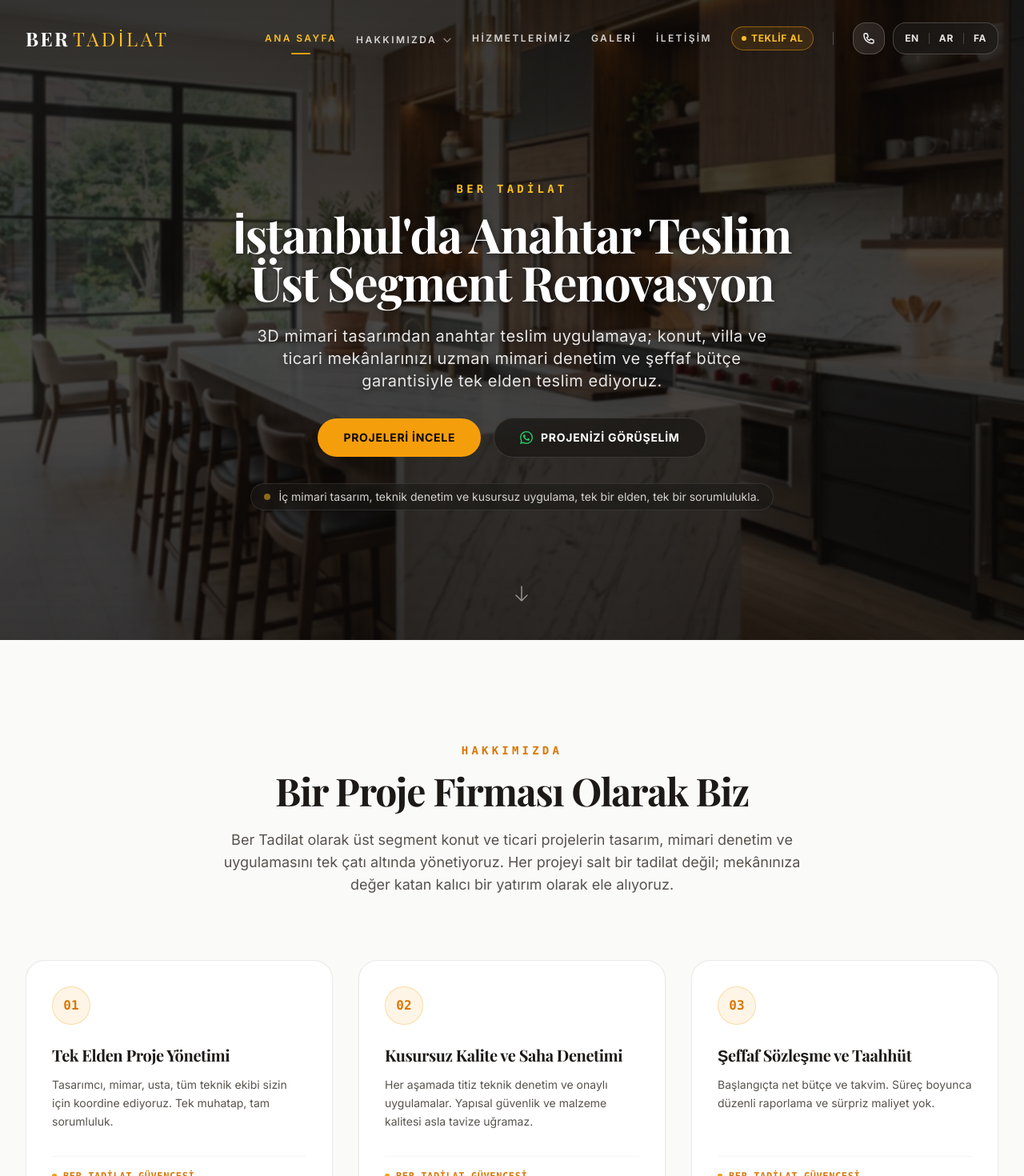
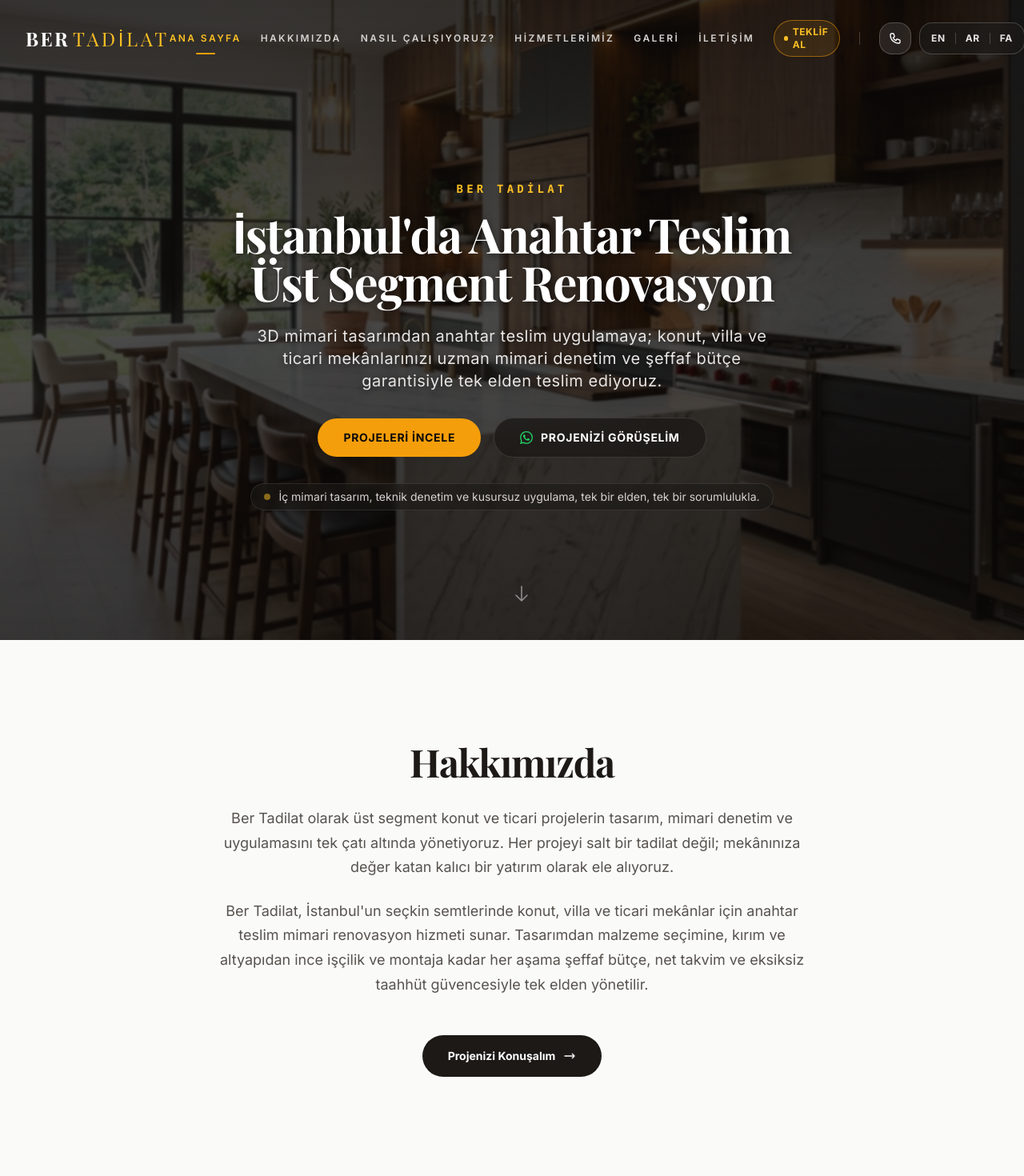
Before and after one commit to yusufcalisir/construction-web, a Next.js app: page / in a window 1280 px wide. Shown: the top 1470 px of the page at 80% size. Built offline with nearby package versions, Linux system fonts and the light colour scheme.

Commit message:
refactor(about,navbar): remove dropdown subheadings from navbar and eliminate pillar boxes from about section

```diff
--- a/components/About.tsx
+++ b/components/About.tsx
@@ -11,50 +11,24 @@ export default function About() {
       id="about"
       className="py-24 sm:py-32 px-4 sm:px-6 lg:px-8 bg-stone-50 transition-colors duration-300"
     >
-      <div className="max-w-7xl mx-auto">
-        {/* Header */}
-        <div className="text-center max-w-3xl mx-auto mb-16 sm:mb-20">
-          <span className="font-mono text-xs sm:text-sm tracking-[0.3em] text-amber-600 font-bold uppercase block mb-4">
-            {t('about.badge')}
-          </span>
-          <h2 className="text-3xl sm:text-4xl lg:text-5xl font-bold text-stone-900 tracking-tight leading-tight font-serif mb-6">
-            {t('about.title')}
-          </h2>
-          <p className="text-stone-600 leading-relaxed text-base sm:text-lg">
+      <div className="max-w-4xl mx-auto text-center">
+        {/* Main Title: Hakkımızda */}
+        <h2 className="text-3xl sm:text-4xl lg:text-5xl font-bold text-stone-900 tracking-tight leading-tight font-serif mb-8">
+          {t('nav.about')}
+        </h2>
+
+        {/* Narrative text without arbitrary sub-boxes or secondary headers */}
+        <div className="space-y-6 text-stone-600 leading-relaxed text-base sm:text-lg max-w-3xl mx-auto mb-12">
+          <p>
             {t('about.description')}
+          </p>
+          <p>
+            Ber Tadilat, İstanbul&apos;un seçkin semtlerinde konut, villa ve ticari mekânlar için anahtar teslim mimari renovasyon hizmeti sunar. Tasarımdan malzeme seçimine, kırım ve altyapıdan ince işçilik ve montaja kadar her aşama şeffaf bütçe, net takvim ve eksiksiz taahhüt güvencesiyle tek elden yönetilir.
           </p>
         </div>
 
-        {/* 3 Core Pillars in 3 Columns */}
-        <div className="grid grid-cols-1 md:grid-cols-3 gap-6 lg:gap-8 mb-16">
-          {['pillar1', 'pillar2', 'pillar3'].map((pillar, idx) => (
-            <div
-              key={pillar}
-              className="relative p-8 rounded-3xl bg-white border border-stone-200/80 shadow-sm hover:border-amber-400 hover:shadow-xl transition-all duration-300 flex flex-col justify-between group hover:-translate-y-1"
-            >
-              <div>
-                <div className="w-12 h-12 rounded-2xl bg-amber-500/10 border border-amber-500/30 flex items-center justify-center text-amber-600 mb-6 group-hover:bg-amber-500 group-hover:text-stone-950 transition-colors duration-300">
-                  <span className="font-mono font-bold text-base">0{idx + 1}</span>
-                </div>
-                <h3 className="font-bold text-stone-900 text-lg sm:text-xl font-serif mb-3 group-hover:text-amber-700 transition-colors">
-                  {t(`about.${pillar}.title`)}
-                </h3>
-                <p className="text-stone-600 text-sm leading-relaxed">
-                  {t(`about.${pillar}.desc`)}
-                </p>
-              </div>
-
-              {/* Bottom accent indicator */}
-              <div className="mt-8 pt-4 border-t border-stone-100 flex items-center gap-2 text-xs font-mono text-amber-600 font-semibold uppercase tracking-wider">
-                <span className="w-1.5 h-1.5 rounded-full bg-amber-500" />
-                <span>Ber Tadilat Güvencesi</span>
-              </div>
-            </div>
-          ))}
-        </div>
-
         {/* CTA */}
-        <div className="text-center">
+        <div>
           <SafeWhatsAppButton
             className="group inline-flex items-center gap-2.5 px-8 py-4 rounded-full font-bold text-sm bg-stone-900 text-white hover:bg-amber-500 hover:text-stone-950 transition-all duration-300 hover:shadow-xl hover:shadow-amber-500/25 hover:-translate-y-0.5"
             ariaLabel={t('about.cta')}
--- a/components/Navbar.tsx
+++ b/components/Navbar.tsx
@@ -9,7 +9,6 @@ export default function Navbar() {
   const { t, language, setLanguage } = useLanguage()
   const [isScrolled, setIsScrolled] = useState(false)
   const [isMobileMenuOpen, setIsMobileMenuOpen] = useState(false)
-  const [isAboutDropdownOpen, setIsAboutDropdownOpen] = useState(false)
 
   const [activeSection, setActiveSection] = useState('home')
 
@@ -91,7 +90,7 @@ export default function Navbar() {
   }
 
   const isDark = !isScrolled || isMobileMenuOpen || isDarkSection(activeSection)
-  const isAboutActive = activeSection === 'about' || activeSection === 'how-we-work'
+  const isAboutActive = activeSection === 'about'
 
   // Get background color based on active section
   const getNavbarBg = () => {
@@ -146,103 +145,37 @@ export default function Navbar() {
                 }`} />
               </a>
 
-              {/* Hakkımızda with Section Dropdown */}
-              <div
-                className="relative group py-2"
-                onMouseEnter={() => setIsAboutDropdownOpen(true)}
-                onMouseLeave={() => setIsAboutDropdownOpen(false)}
-              >
+              {/* About */}
               <a
                 href="#about"
-                  onClick={(e) => {
-                    handleNavClick(e, 'about')
-                    setIsAboutDropdownOpen(false)
-                  }}
-                  className={`inline-flex items-center gap-1.5 text-xs uppercase font-semibold tracking-[0.2em] whitespace-nowrap transition-all duration-300 focus:outline-none cursor-pointer ${
-                    isAboutActive
+                onClick={(e) => handleNavClick(e, 'about')}
+                className={`relative py-2 text-xs uppercase font-semibold tracking-[0.2em] whitespace-nowrap transition-all duration-300 group focus:outline-none ${
+                  activeSection === 'about'
                     ? isDark ? 'text-amber-400 font-bold' : 'text-amber-600 font-bold'
                     : isDark ? 'text-stone-300 hover:text-white' : 'text-stone-600 hover:text-stone-900'
                 }`}
               >
-                  <span>{t('nav.about')}</span>
-                  <svg
-                    className={`w-3.5 h-3.5 transition-transform duration-300 opacity-70 ${isAboutDropdownOpen ? 'rotate-180' : 'group-hover:rotate-180'}`}
-                    fill="none"
-                    viewBox="0 0 24 24"
-                    stroke="currentColor"
-                  >
-                    <path strokeLinecap="round" strokeLinejoin="round" strokeWidth={2} d="M19 9l-7 7-7-7" />
-                  </svg>
+                {t('nav.about')}
                 <span className={`absolute left-1/2 -translate-x-1/2 -bottom-1 h-[2px] transition-all duration-300 rounded-full ${
-                    isAboutActive ? 'w-6 bg-amber-500' : 'w-0 group-hover:w-4 bg-amber-500/60'
+                  activeSection === 'about' ? 'w-6 bg-amber-500' : 'w-0 group-hover:w-4 bg-amber-500/60'
                 }`} />
               </a>
 
-                {/* Dropdown Menu */}
-                <div className={`absolute top-full left-1/2 -translate-x-1/2 pt-2 transition-all duration-300 z-50 ${
-                  isAboutDropdownOpen
-                    ? 'opacity-100 translate-y-0 pointer-events-auto'
-                    : 'opacity-0 translate-y-2 pointer-events-none group-hover:opacity-100 group-hover:translate-y-0 group-hover:pointer-events-auto'
-                }`}>
-                  <div className={`w-80 p-2.5 rounded-2xl shadow-2xl border backdrop-blur-xl ${
-                    isDark
-                      ? 'bg-stone-900/95 border-stone-800 shadow-black/60'
-                      : 'bg-white/95 border-stone-200/90 shadow-stone-900/10'
-                  }`}>
-                    {/* Item 1: Kurumsal & Vizyonumuz */}
+              {/* How We Work */}
               <a
-                      href="#about"
-                      onClick={(e) => {
-                        handleNavClick(e, 'about')
-                        setIsAboutDropdownOpen(false)
-                      }}
-                      className={`flex items-start gap-3 p-3 rounded-xl transition-all duration-200 group/item ${
-                        activeSection === 'about'
-                          ? isDark ? 'bg-white/10 text-amber-400' : 'bg-stone-100 text-amber-600'
-                          : isDark ? 'hover:bg-white/5 text-stone-200' : 'hover:bg-stone-50 text-stone-700'
+                href="#how-we-work"
+                onClick={(e) => handleNavClick(e, 'how-we-work')}
+                className={`relative py-2 text-xs uppercase font-semibold tracking-[0.2em] whitespace-nowrap transition-all duration-300 group focus:outline-none ${
+                  activeSection === 'how-we-work'
+                    ? isDark ? 'text-amber-400 font-bold' : 'text-amber-600 font-bold'
+                    : isDark ? 'text-stone-300 hover:text-white' : 'text-stone-600 hover:text-stone-900'
                 }`}
               >
-                      <div className={`w-8 h-8 rounded-lg flex items-center justify-center shrink-0 mt-0.5 transition-colors ${
-                        isDark ? 'bg-amber-500/15 text-amber-400 border border-amber-500/30' : 'bg-amber-50 text-amber-600 border border-amber-200'
-                      }`}>
-                        <svg className="w-4 h-4" fill="none" viewBox="0 0 24 24" stroke="currentColor">
-                          <path strokeLinecap="round" strokeLinejoin="round" strokeWidth={1.75} d="M19 21V5a2 2 0 00-2-2H7a2 2 0 00-2 2v16m14 0h2m-2 0h-5m-9 0H3m2 0h5M9 7h1m-1 4h1m4-4h1m-1 4h1m-5 10v-5a1 1 0 011-1h2a1 1 0 011 1v5m-4 0h4" />
-                        </svg>
-                      </div>
-                      <div className="flex-1 min-w-0">
-                        <div className="text-xs font-bold font-serif tracking-normal group-hover/item:text-amber-400 transition-colors">{t('nav.about.corporate')}</div>
-                        <div className="text-[11px] text-stone-400 leading-snug mt-0.5 line-clamp-1">{t('nav.about.corporate.desc')}</div>
-                      </div>
+                {t('nav.howwework')}
+                <span className={`absolute left-1/2 -translate-x-1/2 -bottom-1 h-[2px] transition-all duration-300 rounded-full ${
+                  activeSection === 'how-we-work' ? 'w-6 bg-amber-500' : 'w-0 group-hover:w-4 bg-amber-500/60'
+                }`} />
               </a>
-
-                    {/* Item 3: Çalışma Sürecimiz */}
-                    <a
-                      href="#how-we-work"
-                      onClick={(e) => {
-                        handleNavClick(e, 'how-we-work')
-                        setIsAboutDropdownOpen(false)
-                      }}
-                      className={`flex items-start gap-3 p-3 rounded-xl transition-all duration-200 group/item ${
-                        activeSection === 'how-we-work'
-                          ? isDark ? 'bg-white/10 text-amber-400' : 'bg-stone-100 text-amber-600'
-                          : isDark ? 'hover:bg-white/5 text-stone-200' : 'hover:bg-stone-50 text-stone-700'
-                      }`}
-                    >
-                      <div className={`w-8 h-8 rounded-lg flex items-center justify-center shrink-0 mt-0.5 transition-colors ${
-                        isDark ? 'bg-amber-500/15 text-amber-400 border border-amber-500/30' : 'bg-amber-50 text-amber-600 border border-amber-200'
-                      }`}>
-                        <svg className="w-4 h-4" fill="none" viewBox="0 0 24 24" stroke="currentColor">
-                          <path strokeLinecap="round" strokeLinejoin="round" strokeWidth={1.75} d="M19 11H5m14 0a2 2 0 012 2v6a2 2 0 01-2 2H5a2 2 0 01-2-2v-6a2 2 0 012-2m14 0V9a2 2 0 00-2-2M5 11V9a2 2 0 012-2m0 0V5a2 2 0 012-2h6a2 2 0 012 2v2M7 7h10" />
-                        </svg>
-                      </div>
-                      <div className="flex-1 min-w-0">
-                        <div className="text-xs font-bold font-serif tracking-normal group-hover/item:text-amber-400 transition-colors">{t('nav.about.process')}</div>
-                        <div className="text-[11px] text-stone-400 leading-snug mt-0.5 line-clamp-1">{t('nav.about.process.desc')}</div>
-                      </div>
-                    </a>
-                  </div>
-                </div>
-              </div>
 
               {/* Services */}
               <a
@@ -463,33 +396,31 @@ export default function Navbar() {
               {t('nav.home')}
             </a>
 
-            {/* Hakkımızda Section with sub-items */}
-            <div className="rounded-2xl border border-white/10 bg-white/[0.03] p-2 space-y-1.5 text-center">
+            {/* About */}
             <a
               href="#about"
               onClick={(e) => handleNavClick(e, 'about')}
-                className={`block py-2.5 px-4 rounded-xl text-xs sm:text-sm font-bold tracking-[0.15em] uppercase transition-all duration-300 ${
+              className={`block py-3 px-5 rounded-2xl text-xs sm:text-sm font-bold tracking-[0.2em] uppercase transition-all duration-300 border ${
                 activeSection === 'about'
-                    ? 'bg-amber-500 text-stone-950 shadow-md shadow-amber-500/20'
-                    : 'text-white hover:text-amber-400'
+                  ? 'bg-amber-500 text-stone-950 border-amber-500 shadow-lg shadow-amber-500/20'
+                  : 'text-stone-300 hover:text-white border-white/10 hover:border-white/20 bg-white/5'
               }`}
             >
               {t('nav.about')}
             </a>
-              <div className="pt-0.5">
+
+            {/* How We Work */}
             <a
               href="#how-we-work"
               onClick={(e) => handleNavClick(e, 'how-we-work')}
-                  className={`block py-2 px-3 rounded-lg text-[11px] font-semibold tracking-wider uppercase transition-all duration-200 border text-center ${
+              className={`block py-3 px-5 rounded-2xl text-xs sm:text-sm font-bold tracking-[0.2em] uppercase transition-all duration-300 border ${
                 activeSection === 'how-we-work'
-                      ? 'bg-amber-500/20 text-amber-300 border-amber-500/40'
-                      : 'text-stone-400 hover:text-white border-white/5 bg-white/[0.02]'
+                  ? 'bg-amber-500 text-stone-950 border-amber-500 shadow-lg shadow-amber-500/20'
+                  : 'text-stone-300 hover:text-white border-white/10 hover:border-white/20 bg-white/5'
               }`}
             >
-                  {t('nav.about.process')}
+              {t('nav.howwework')}
             </a>
-              </div>
-            </div>
 
             {/* Services */}
             <a
```
Lines whose indentation alone changed are shown as unchanged.
